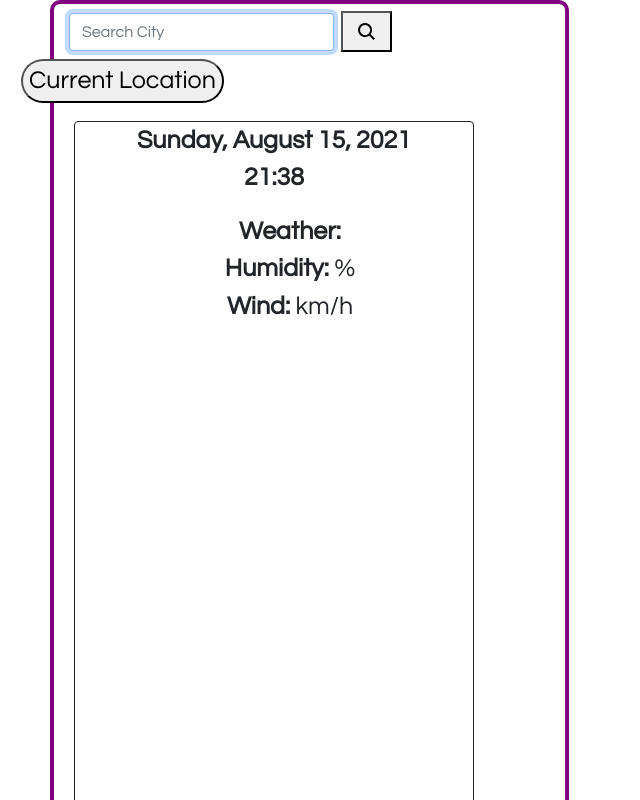
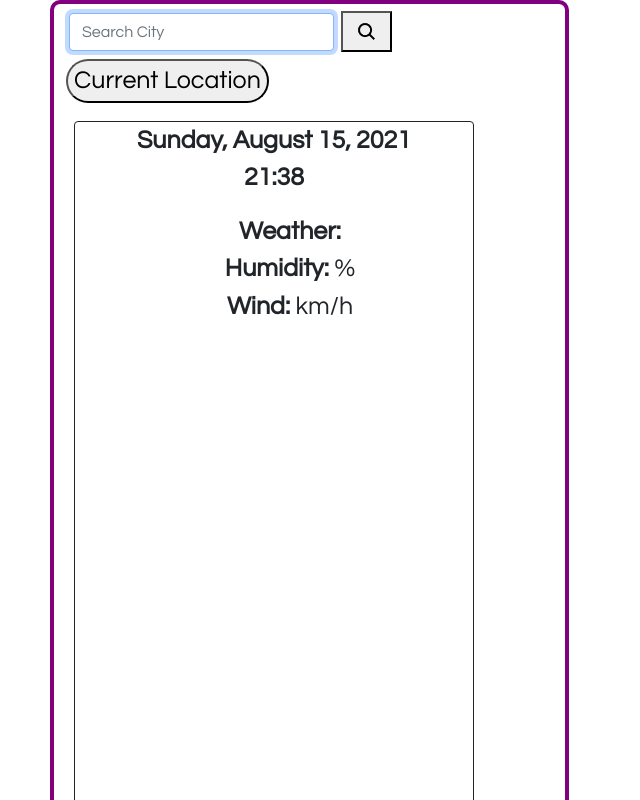
Before and after one commit to xjackienoir/my-weather-app, a plain HTML site: page index.html in a window 1280 px wide. Shown: the whole page, without its empty margins (0-640 px from the left). Drawn offline with nearby package versions, Linux system fonts and the light colour scheme; no server answers.

Commit message:
Update styles.css

```diff
--- a/src/styles.css
+++ b/src/styles.css
@@ -16,7 +16,7 @@
 
 .buttonloc {
   position: relative;
-  left: -187px;
+  left: -142px;
   color: black;
   border-radius: 30px;
   top: -33px;
```
